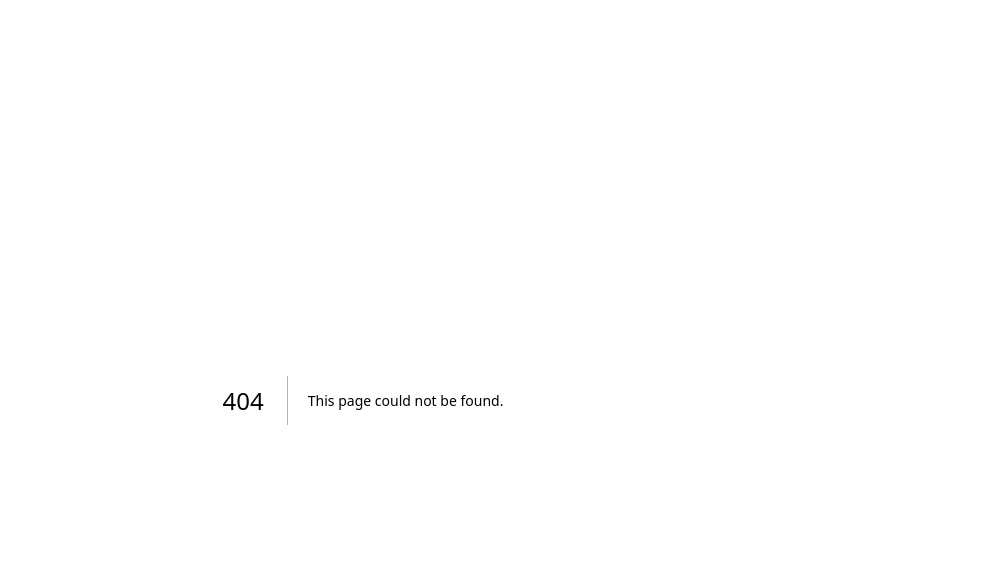
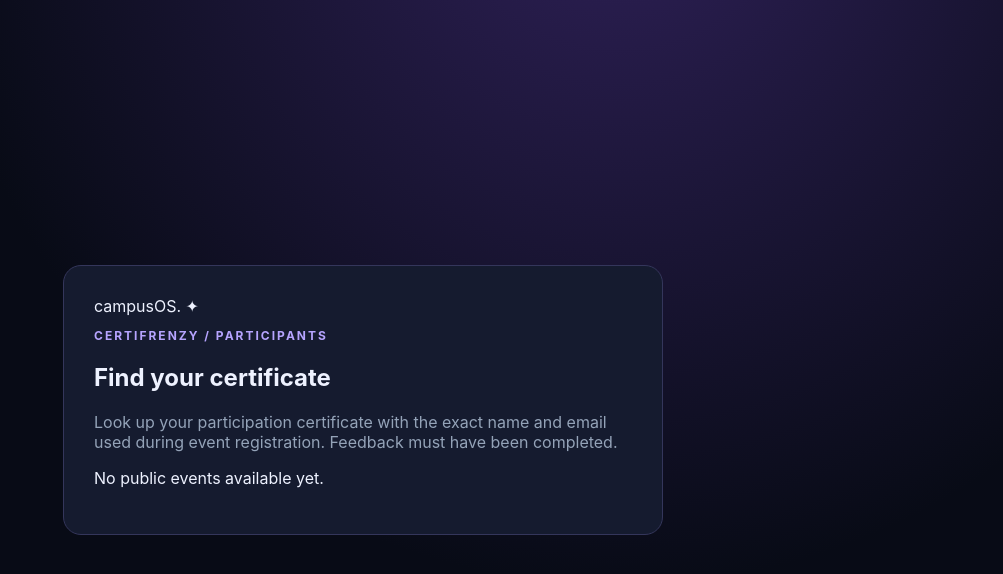
Before and after one commit to veeny698-coder/CampusOs, a Next.js app: page /certificates/lookup in a window 1280 px wide. Before the commit this address had no page. Shown: the top 574 px of the page, without its empty margins (277-1280 px from the left). Built offline with nearby package versions, Linux system fonts and the light colour scheme; no server answers; the database is empty.

Commit message:
feat(certifrenzy): participant certificate finder by event name and email

```diff
--- /dev/null
+++ b/app/certificates/lookup/page.tsx
@@ -0,0 +1,18 @@
+import Link from 'next/link';
+import {createClient} from '@supabase/supabase-js';
+import CertificateLookup from './lookup-form';
+export const dynamic='force-dynamic';
+export default async function LookupPage(){
+ const url=process.env.NEXT_PUBLIC_SUPABASE_URL,key=process.env.NEXT_PUBLIC_SUPABASE_ANON_KEY;
+ if(!url||!key)return <main role="alert">Certificate lookup is unavailable.</main>;
+ const client=createClient(url,key,{auth:{autoRefreshToken:false,persistSession:false}});
+ const {data,error}=await client.from('events').select('id,title').eq('status','published').order('created_at',{ascending:false}).limit(150);
+ return <main style={{minHeight:'100vh',padding:24,display:'grid',placeItems:'center'}}>
+  <section style={{width:'100%',maxWidth:600,border:'1px solid #34365b',borderRadius:18,background:'#151b2f',padding:30}}>
+   <Link href="/">campusOS. ✦</Link><p className="eyebrow">CERTIFRENZY / PARTICIPANTS</p>
+   <h1>Find your certificate</h1>
+   <p className="muted">Look up your participation certificate with the exact name and email used during event registration. Feedback must have been completed.</p>
+   {error?<p role="alert">Unable to load events.</p>:!data?.length?<p>No public events available yet.</p>:<CertificateLookup events={data}/>}
+  </section>
+ </main>;
+}
```
